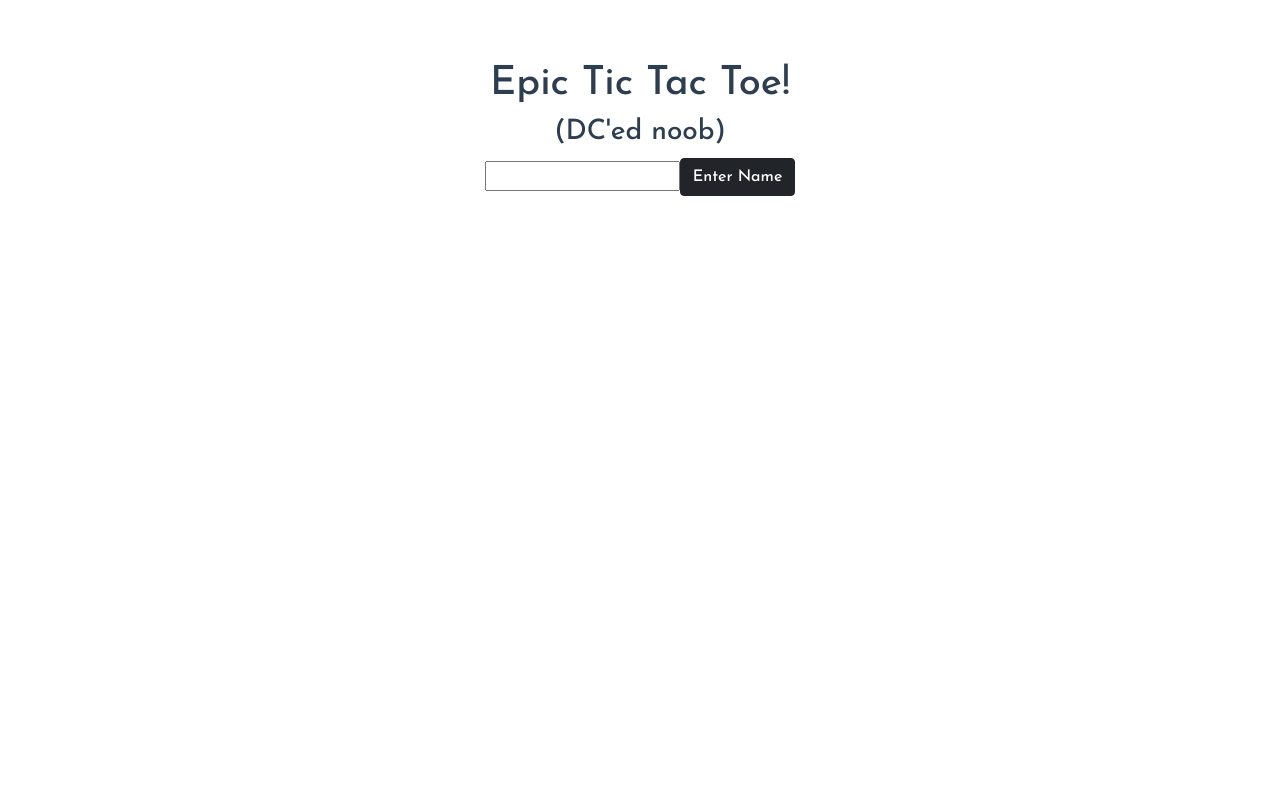
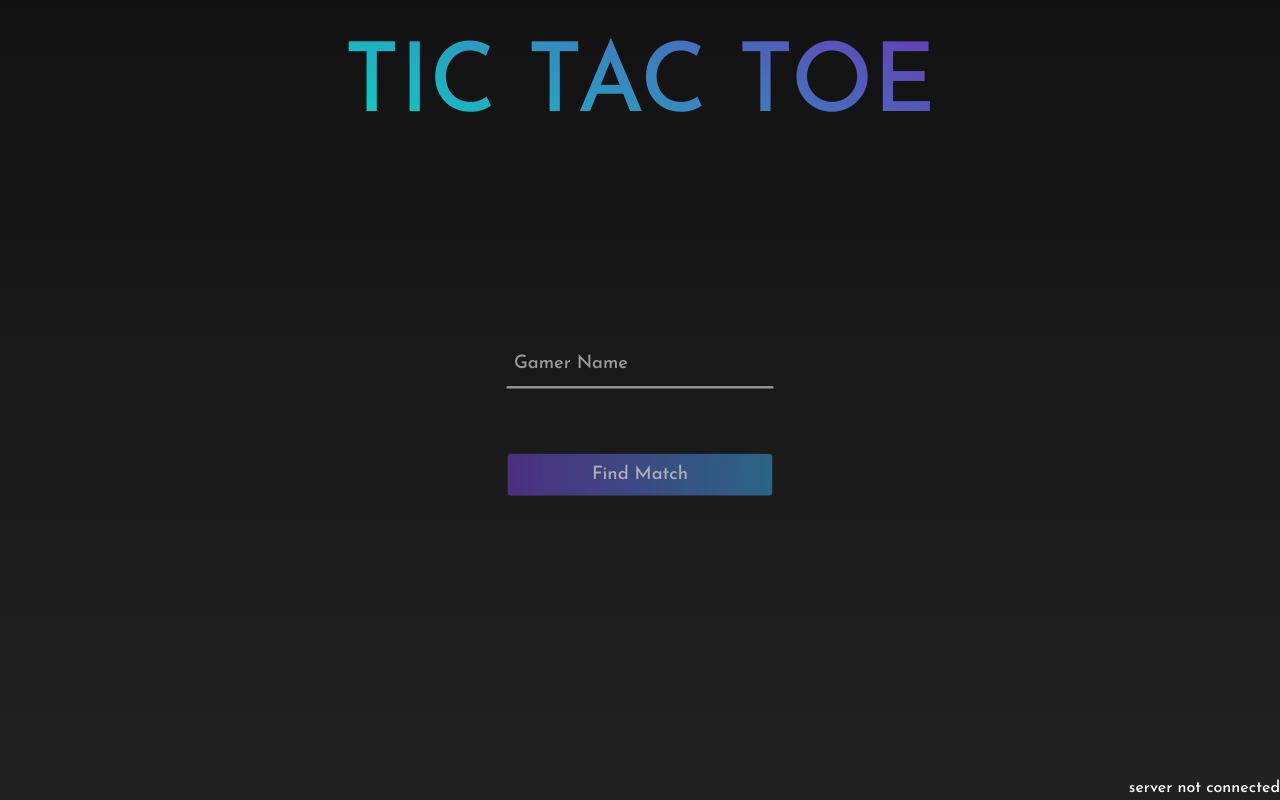
Before and after one commit to AnkushSarkar10/vue-flask-tic-tac-toe, a Vue app: page / in a window 1280 px wide. Built offline with nearby package versions, Linux system fonts and the light colour scheme; no server answers.

Commit message:
basically done with the frontend

```diff
--- a/src/App.vue
+++ b/src/App.vue
@@ -1,8 +1,8 @@
 <template>
-  <h1>Epic Tic Tac Toe!</h1>
-  <h3>({{ connStatus }})</h3>
+  <div class="d-flex justify-content-center header"><the-header></the-header></div>
   <router-view></router-view>
   <win-loose-draw id="win-loose-draw" v-if="$store.getters.gameOver" :resultStr=resultStr></win-loose-draw>
+  <div class="connStat">{{ $store.state.connectionStr }}</div>
 </template>
 
 <script>
@@ -10,7 +10,7 @@
 export default {
   data() {
     return {
-      connStatus: "DC'ed noob",
+      // connStatus: "DC'ed noob",
       resultStr: ""
     }
   },
@@ -26,7 +26,8 @@ export default {
     document.title = 'Tic Tac Toe';
     // print any message event
     store.getters.socket.on('on_connect', (msg) => {
-      this.connStatus = msg;
+      // this.connStatus = msg;
+      store.commit('setConnStr', msg);
     });
     store.getters.socket.on('message', (msg) => {
       console.log(msg);
@@ -63,13 +64,33 @@ export default {
 <style>
 @import url('https://fonts.googleapis.com/css2?family=Josefin+Sans:wght@300;500&display=swap');
 
+
+html, body {
+  height: 100%;
+  background: linear-gradient(#121212 , #212121);
+  color: white;
+  text-align: center;
+  overflow-x: hidden;
+}
+
 #app {
   font-family: 'Josefin Sans', sans-serif;
   -webkit-font-smoothing: antialiased;
   -moz-osx-font-smoothing: grayscale;
   text-align: center;
-  color: #2c3e50;
-  margin-top: 60px;
+  margin-top: 30px;
+  color: white;
+}
+
+.header {
+  padding-bottom: 5vh;
+}
+
+.connStat {
+  position: absolute;
+  bottom:0;
+  right:0;
+  font-size: 2vh;
 }
 
 </style>
--- a/src/components/NameInput.vue
+++ b/src/components/NameInput.vue
@@ -1,70 +1,182 @@
 <template>
-  <input type="text" v-model="name">
-  <button class="btn btn-dark" @click="setUserName()">Enter Name</button>
+    <div class="nameInput container">
+        <div class="input-button">
+            <input ref="name" :class="{ active: isActive }" @focus="isActive = true" @blur="(name.length == 0) ? isActive = false : isActive = isActive" type="text" v-model="name"/>
+            <label>Gamer Name</label>
+            <button class="btn btn-dark" @click="setUserName()" :disabled='!validateName(name)'>Find Match</button>
+        </div>
+    </div>
 </template>
 
 <script>
 export default {
   data() {
     return {
-            name: ""
+      name: "",
+      isActive: false,
+    };
+  },
+  watch :{
+    name(value) {
+      let len = 12;
+      if (value.length < len) {
+        this.name = value;
+      } else {
+        this.name = value.slice(0, len);
+      }
     }
   },
   methods: {
+    validateName(name) {
+      if (name == "") {
+        return false;
+      }
+      return true;
+    },
+
     setUserName() {
       let socket = this.$store.getters.socket;
       let store = this.$store;
 
-            this.$store.commit('setUserName', this.name);
-            socket.emit('get_username', this.name);
+      this.$store.commit("setUserName", this.name);
+      socket.emit("get_username", this.name);
       let data = {
-                room_id: this.name + '-' + socket.id,
-                username: this.name
-            }
-            socket.emit('user_join_room', data);
-
+        room_id: this.name + "-" + socket.id,
+        username: this.name,
+      };
+      socket.emit("user_join_room", data);
 
       // makeing a promis so that we get the room id before we move to the game page, as i would like to display the roomid in the url, omg kill me this took me way longer than i had antisipated, i started doing it at like 2:30am thinking "Oh,leme just add this tinny little feature and then go to sleep, max 15-30 mins tops". But now its 4am and my will to live is at an all time low :)
-            let set_current_player_and_room_id = new Promise ((resolve, reject) => {
+      let set_current_player_and_room_id = new Promise((resolve, reject) => {
         if (!socket) {
-                    reject('No socket connection.');
+          reject("No socket connection.");
         } else {
           // get current player from server and its roomid
-                    store.getters.socket.on('set_current_player_and_room_id', (data) => {
-                        store.commit('setCurrentPlayer', data["player"]);
-                        store.commit('setRoomId', data["room_id"]);
+          store.getters.socket.on("set_current_player_and_room_id", (data) => {
+            store.commit("setCurrentPlayer", data["player"]);
+            store.commit("setRoomId", data["room_id"]);
             console.log("my room id is this -> " + store.getters.roomId);
             if (data["player"] == "X") {
-                            store.commit('setMyTurn', true);
+              store.commit("setMyTurn", true);
             }
             resolve(store.getters.roomId);
           });
         }
-            })
+      });
 
-            set_current_player_and_room_id.then((roomid) => {
+      set_current_player_and_room_id
+        .then((roomid) => {
           // go  to the waiting screen if only one in room
           socket.on("waiting_for_opponent", () => {
-                    let url = '/waiting/' + roomid;
-                    this.$router.push(url);
-                })
+            let url = "/waiting/" + roomid;
+            this.$router.replace(url);
+          });
           // go to the game screen if both player in room
           socket.on("match_found", () => {
             // send the username to the server
-                    socket.emit("sendUserName", {name: store.getters.playerUserName, roomid: store.getters.roomId});
-                    let url = '/game/' + roomid;
-                    this.$router.push(url);
+            socket.emit("sendUserName", {
+              name: store.getters.playerUserName,
+              roomid: store.getters.roomId,
+            });
+            let url = "/game/" + roomid;
+            this.$router.replace(url);
+          });
         })
-
-            }).catch((err) => {
+        .catch((err) => {
           console.log(err);
-            })
-
-        }
-    }
-}
+        });
+    },
+  },
+};
 </script>
 
-<style>
+<style scoped>
+.nameInput {
+  display: flex;
+  flex-direction: column;
+  justify-content: center;
+  align-items: center;
+  align-content: space-around;
+  margin-top: 19vh ;
+  transform: scale(1.15);
+}
+.input-button{
+  display: flex;
+  flex-direction: column;
+  row-gap: 2vh;
+}
+button {
+  /* background: #673AB7; */
+  background-image: linear-gradient(to right, #673AB7, #1AB6C3, #673AB7);
+  background-size: 300% 100%;
 
+  moz-transition: all .2s ease-in-out;
+  -o-transition: all .2s ease-in-out;
+  -webkit-transition: all .2s ease-in-out;
+  transition: all .2s ease-in-out;
+}
+
+button:hover {
+    background-position: 100% 0;
+    moz-transition: all .2s ease-in-out;
+    -o-transition: all .2s ease-in-out;
+    -webkit-transition: all .2s ease-in-out;
+    transition: all .2s ease-in-out;
+}
+
+button:disabled {
+  background-color:#673AB7;
+}
+
+
+button:focus,
+button:active {
+  outline:0 !important;
+  outline: none !important;
+  border: none !important;
+  box-shadow: none !important;
+}
+
+
+input {
+  font-family: inherit;
+  width: 100%;
+  border: 0;
+  border-bottom: 2px solid #9b9b9b;
+  outline: 0;
+  font-size: 1.3rem;
+  color: #fff;
+  padding: 7px 0;
+  background: transparent;
+  transition: all 0.2s;
+}
+
+label {
+  position:relative;
+  right: 60px;
+  bottom: 50px;
+  transition: 0.2s;
+  font-size: 1rem;
+  color: #9b9b9b;
+  pointer-events: none;
+}
+
+/* when thing is clicked */
+
+.active {
+  padding-bottom: 6px;
+  border-width: 3px;
+  border-image: linear-gradient(to right, #03DAC6, #673AB7);
+  border-image-slice: 1;
+}
+
+.active ~ label {
+  transition: 0.3s;
+  bottom: 82px;
+  background: -webkit-linear-gradient(0deg, #03DAC6, #9C67CD);
+  -webkit-background-clip: text;
+  -webkit-text-fill-color: transparent;
+  font-weight: 700;
+}
+/* 03DAC6  9C67CD*/
 </style>
--- a/src/components/TheCell.vue
+++ b/src/components/TheCell.vue
@@ -1,5 +1,5 @@
 <template>
-    <div class="cell" @click=makeMove()>
+    <div class="cell" @click=makeMove() :style="{'border-width':borderWidth}">
       <span v-if="$store.state.board[x][y] !== 0">{{ $store.state.board[x][y] }}</span>
     </div>
 </template>
@@ -10,7 +10,41 @@
     data() {
       return {
         x : this.vals[0],
-        y : this.vals[1]
+        y : this.vals[1],
+        borderWidth: ""
+        // border: "2px solid rgb(255, 243, 243)"
+      }
+    },
+    created() {
+      // i know its probably the stupid way to do it , but idc its 2:35am i m tierd
+
+      /* border-width: top | right | bottom | left */
+      if (this.x == 0 && this.y == 0) {
+        this.borderWidth = "0px 2px 2px 0px";
+      }
+      if (this.x == 0 && this.y == 1) {
+        this.borderWidth = "0px 2px 2px 2px";
+      }
+      if (this.x == 0 && this.y == 2) {
+        this.borderWidth = "0px 0px 2px 2px";
+      }
+      if (this.x == 1 && this.y == 0) {
+        this.borderWidth = "2px 2px 2px 0px";
+      }
+      if (this.x == 1 && this.y == 1) {
+        this.borderWidth = "2px 2px 2px 2px";
+      }
+      if (this.x == 1 && this.y == 2) {
+        this.borderWidth = "2px 0px 2px 2px";
+      }
+      if (this.x == 2 && this.y == 0) {
+        this.borderWidth = "2px 2px 0px 0px";
+      }
+      if (this.x == 2 && this.y == 1) {
+        this.borderWidth = "2px 2px 0px 2px";
+      }
+      if (this.x == 2 && this.y == 2) {
+        this.borderWidth = "2px 0px 0px 2px";
       }
     },
     methods: {
@@ -53,15 +87,23 @@
 .cell {
   width: 64px;
   height: 64px;
-    border: 2px solid rgb(75,75,75);
   padding-top: 10%;
   font-size: 42px;
+  border: 2px solid #8859da;
   display: flex;
   align-items: center;
   justify-content: center;
+  color: #03DAC6;
+  /* prevent selection */
+  -webkit-user-select: none; /* Safari */
+  -moz-user-select: none; /* Firefox */
+  -ms-user-select: none; /* IE10+/Edge */
+  user-select: none; /* Standard */
 }
 
+  /* border: 2px solid rgb(255, 243, 243); */
+
   .cell:hover {
-    background: #E7E9EB;
+    background: #2F2F2F;
   }
 </style>
--- /dev/null
+++ b/src/components/TheHeader.vue
@@ -0,0 +1,33 @@
+<template>
+  <div class="main-header">
+    <h1>TIC TAC TOE</h1>
+    <!-- <h4>({{ $store.state.connectionStr }})</h4> -->
+  </div>
+</template>
+
+<script>
+export default {
+}
+</script>
+
+<style scoped>
+.main-header {
+  display: flex;
+  width: 100%;
+  justify-content: center;
+}
+
+h1 {
+  font-size: 6em;
+  background: -webkit-linear-gradient(60deg, #03DAC6, #673AB7);
+  -webkit-background-clip: text;
+  -webkit-text-fill-color: transparent;
+}
+
+@media screen and (max-device-width: 510px) {
+  h1 {
+    font-size: 3em;
+  }
+}
+
+</style>
--- a/src/components/WaitingForOpp.vue
+++ b/src/components/WaitingForOpp.vue
@@ -1,6 +1,6 @@
 <template>
-  <br><br>
-  <h3>Waiting for the opponent ...</h3>
+  <h3>Waiting for opponent . . .</h3>
+  <img src="https://media.giphy.com/media/Db7KR3SLgRUVfqKp0V/giphy.gif" />
 </template>
 
 <script>
@@ -9,6 +9,23 @@ export default {
 }
 </script>
 
-<style>
+<style scoped>
+
+h3 {
+  font-size: 4vh;
+  margin-bottom: 3vh;
+}
+
+img {
+  transform: scale(0.9);
+}
+
+@media screen and (max-device-width: 480px) {
+  img {
+    transform: scale(0.55);
+    position: relative;
+    right: 60px;
+  }
+}
 
 </style>
--- a/src/main.js
+++ b/src/main.js
@@ -7,7 +7,7 @@ import router from './router.js';
 
 import TheCell from './components/TheCell.vue'
 import WinLooseDraw from './components/WinLooseDraw.vue'
-
+import TheHeader from './components/TheHeader.vue'
 
 import 'bootstrap'
 import 'bootstrap/dist/css/bootstrap.min.css'
@@ -19,6 +19,7 @@ const app = createApp(App);
 
 app.component("the-cell", TheCell);
 app.component("win-loose-draw", WinLooseDraw);
+app.component("the-header", TheHeader);
 
 
 app.use(store);
--- a/src/store.js
+++ b/src/store.js
@@ -15,10 +15,14 @@ const store = createStore({
             roomId: "",
             myTurn: false,
             gameOver: false,
-            socket: io('ws://127.0.0.1:5000', {transports: ['websocket']})
+            socket: io('https://tictactoe-server-flask.herokuapp.com/', {transports: ['websocket']}),
+            connectionStr: "server not connected"
         };
     },
     mutations: {
+        setConnStr (state, payload) {
+            state.connectionStr = payload;
+        },
         changeValue (state, payload) {
             if (state.board[payload.x][payload.y] == 0) {
                 state.board[payload.x][payload.y] = payload.player;
```
Also changed, not shown: src/components/TheBoard.vue (+83 -16 lines), src/components/WinLooseDraw.vue (+55 -24 lines). Lines whose indentation alone changed are shown as unchanged.
